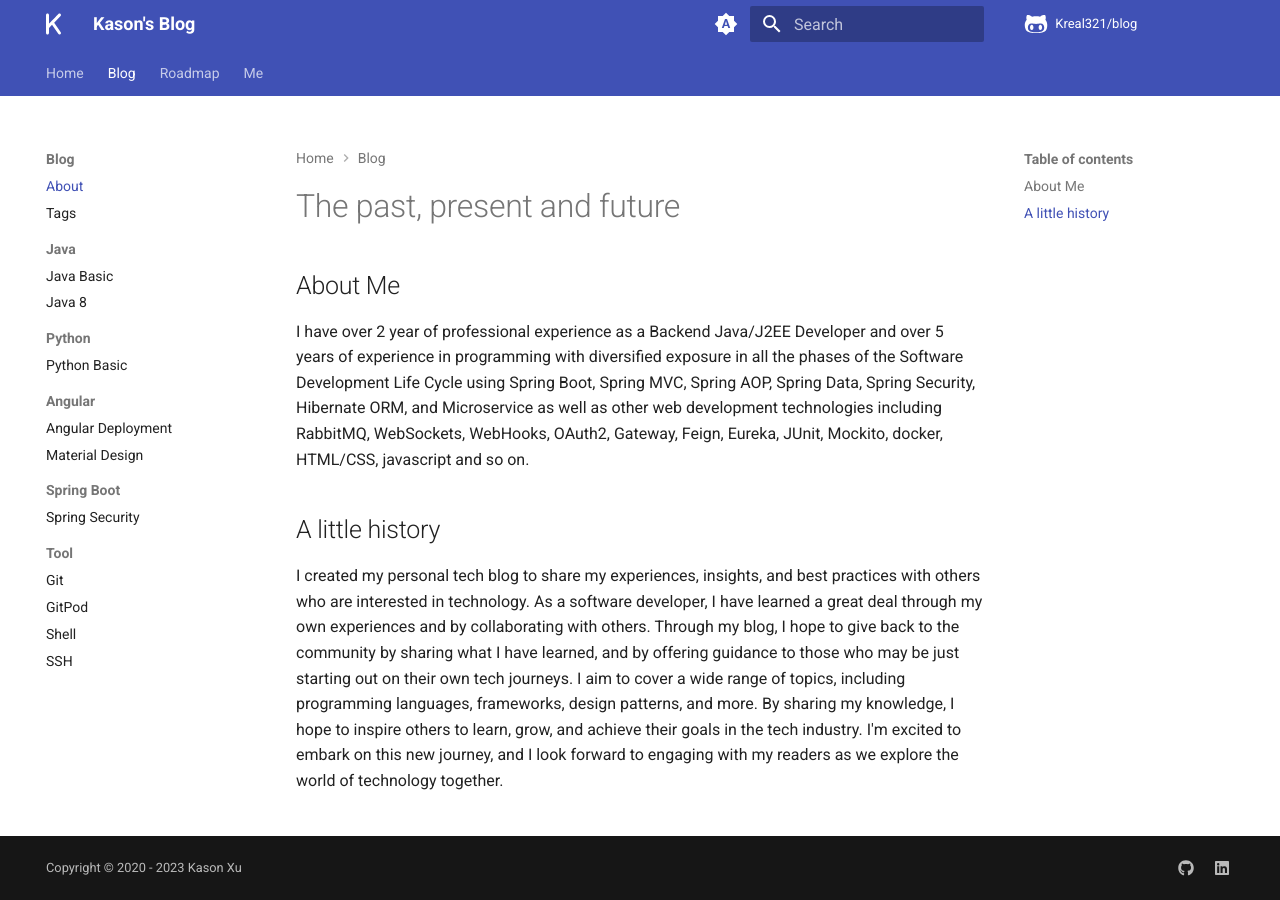
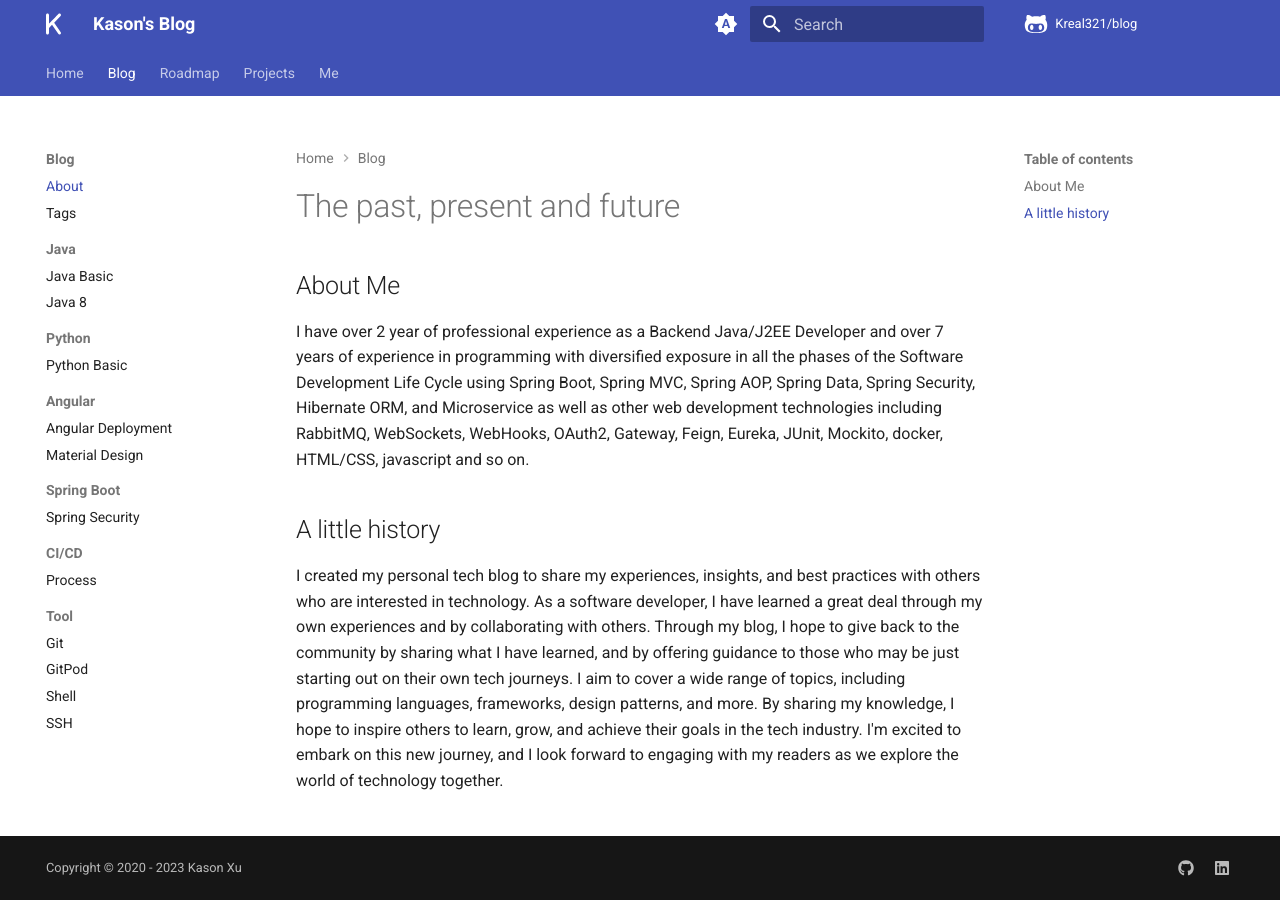
Before and after one commit to Kreal321/blog, an MkDocs documentation site: the page built from docs/about-me.md, in a window 1280 px wide. Built offline with MkDocs 1.6.1 and Material for MkDocs 9.7.7, drawn with Linux system fonts in a browser that asks for light colours; comment, search, counter and statistics services are not loaded.

Commit message:
daily blogs, projects and new logo

```diff
--- a/docs/about-me.md
+++ b/docs/about-me.md
@@ -5,7 +5,7 @@
 # The past, present and future
 
 ## About Me
-I have over 2 year of professional experience as a Backend Java/J2EE Developer and over 5 years of experience in programming with diversified exposure in all the phases of the Software Development Life Cycle using Spring Boot, Spring MVC, Spring AOP, Spring Data, Spring Security, Hibernate ORM, and Microservice as well as other web development technologies including RabbitMQ, WebSockets, WebHooks, OAuth2, Gateway, Feign, Eureka, JUnit, Mockito, docker, HTML/CSS, javascript and so on.
+I have over 2 year of professional experience as a Backend Java/J2EE Developer and over 7 years of experience in programming with diversified exposure in all the phases of the Software Development Life Cycle using Spring Boot, Spring MVC, Spring AOP, Spring Data, Spring Security, Hibernate ORM, and Microservice as well as other web development technologies including RabbitMQ, WebSockets, WebHooks, OAuth2, Gateway, Feign, Eureka, JUnit, Mockito, docker, HTML/CSS, javascript and so on.
 
 
 ## A little history
--- a/mkdocs.yml
+++ b/mkdocs.yml
@@ -15,7 +15,7 @@
   icon:
     logo: fontawesome/solid/k
     repo: fontawesome/brands/github-alt
-  favicon: assets/favicon.png
+  favicon: assets/favicon.svg
   features:
     - content.code.copy
     - content.tooltips
@@ -97,6 +97,8 @@
       - Material Design: angular/design.md
     - Spring Boot:
       - Spring Security: spring-boot/spring-security.md
+    - CI/CD:
+      - Process: cicd/cicd.md
     - Tool:
       - Git: tool/git.md
       - GitPod: tool/gitpod.md
@@ -105,4 +107,5 @@
   - Roadmap:
     - Java Full Stack: roadmap/java-full-stack.md
     - Python Full Stack: roadmap/python-full-stack.md
+  - Projects: projects.md
   - Me: me.md
--- /dev/null
+++ b/overrides/single-page.html
@@ -0,0 +1,24 @@
+{% extends "main.html" %}
+
+{% block htmltitle %}
+  <!-- Additional styles for landing page -->
+  <style>
+
+    /* Application header should be static for the landing page */
+    .md-header {
+      position: initial;
+    }
+
+    /* Remove spacing, as we cannot hide it completely */
+    .md-main__inner {
+      margin: 0;
+    }
+
+    /* Hide navigation */
+    @media screen and (min-width: 76.25em) {
+      .md-sidebar--primary {
+        display: none;
+      }
+    }
+  </style>
+{% endblock %}
```
Also changed, not shown: docs/projects.md (added, +35 -0 lines), docs/tool/git.md (+26 -7 lines), docs/assets/favicon-old.png (added), docs/assets/favicon.png, docs/assets/favicon.svg (added), docs/assets/images/projects/youtube-comments/folder-images.png (added), docs/assets/images/projects/youtube-comments/folder.png (added), docs/assets/images/projects/youtube-comments/page-choose-control.png (added), docs/assets/images/projects/youtube-comments/page-choose-list.png (added), docs/assets/images/projects/youtube-comments/page-download.png (added), docs/assets/images/projects/youtube-comments/page-main.png (added).
